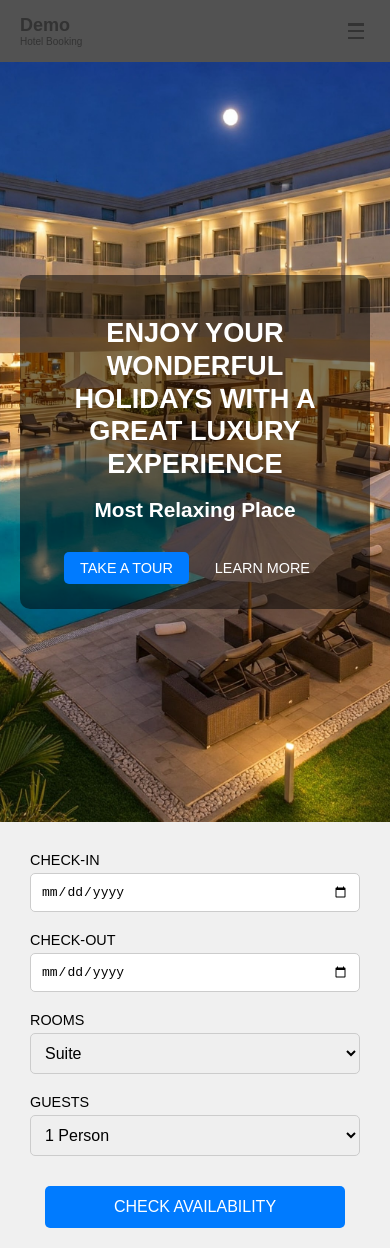
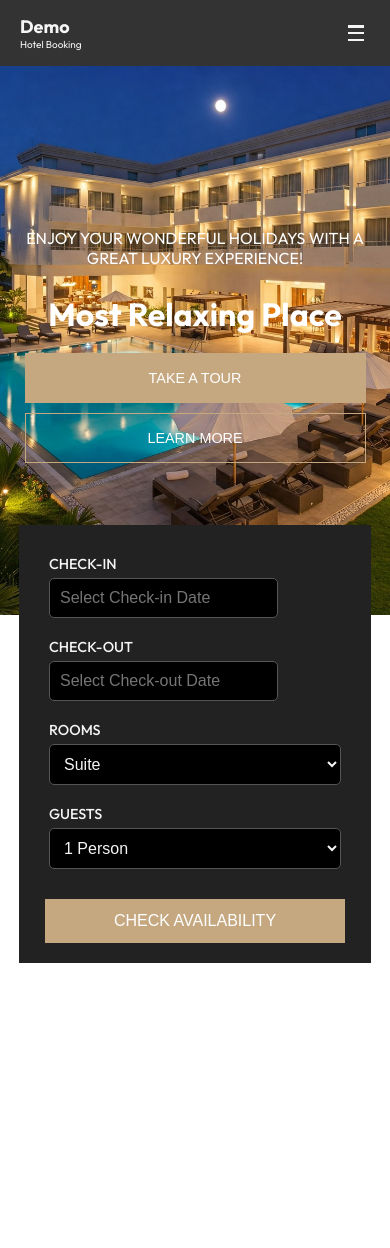
Before and after one commit to mphojames9/hotelBookingsWebsite, a React (Vite) app: page / in a window 390 px wide. After the commit the page ends 963 px from the top, so only its background shows below. Built offline with nearby package versions, Linux system fonts and the light colour scheme.

Commit message:
Setting react routers

```diff
--- a/index.html
+++ b/index.html
@@ -4,7 +4,7 @@
     <meta charset="UTF-8" />
     <link rel="icon" type="image" href="./src/assets/logo/mylogo.png" />
     <meta name="viewport" content="width=device-width, initial-scale=1.0" />
-    <title>Resume Builder</title>
+    <title>Hotel Bookings</title>
   </head>
   <body>
     <div id="root"></div>
--- a/package.json
+++ b/package.json
@@ -21,8 +21,10 @@
     "jspdf": "^2.5.2",
     "react": "^18.3.1",
     "react-animate-on-scroll": "^2.1.9",
+    "react-datepicker": "^8.2.1",
     "react-dom": "^18.3.1",
     "react-fast-marquee": "^1.6.5",
+    "react-router-dom": "^7.3.0",
     "react-toastify": "^11.0.3",
     "react-use-downloader": "^1.2.8"
   },
--- a/src/App.css
+++ b/src/App.css
@@ -1,5 +1,7 @@
-/* src/App.css */
+@import url('https://fonts.googleapis.com/css2?family=Outfit:wght@100..900&display=swap');
+
 body {
     margin: 0;
-    font-family: sans-serif;
+    font-family: 'Nunito", Arial, sans-serif';
+    font-family: outfit;
   }
--- a/src/components/BookingForm.jsx
+++ b/src/components/BookingForm.jsx
@@ -1,17 +1,33 @@
 // src/components/BookingForm.jsx
 import './styles/BookingForm.css';
+import React, { useState } from 'react';
+import DatePicker from 'react-datepicker';
+import 'react-datepicker/dist/react-datepicker.css';
 
 function BookingForm() {
+  const [checkinDate, setCheckinDate] = useState(null);
+  const [checkoutDate, setCheckoutDate] = useState(null);
+
   return (
     <section className="booking-form">
       <div className="form-container">
         <div className="form-group">
           <label htmlFor="checkin">CHECK-IN</label>
-          <input type="date" id="checkin" />
+          <DatePicker
+            selected={checkinDate}
+            onChange={(date) => setCheckinDate(date)}
+            placeholderText="Select Check-in Date"
+            className="date-picker"
+          />
         </div>
         <div className="form-group">
           <label htmlFor="checkout">CHECK-OUT</label>
-          <input type="date" id="checkout" />
+          <DatePicker
+            selected={checkoutDate}
+            onChange={(date) => setCheckoutDate(date)}
+            placeholderText="Select Check-out Date"
+            className="date-picker"
+          />
         </div>
         <div className="form-group">
           <label htmlFor="rooms">ROOMS</label>
--- a/src/components/Hero.jsx
+++ b/src/components/Hero.jsx
@@ -5,8 +5,8 @@ function Hero() {
   return (
     <section className="hero">
       <div className="hero-content">
-        <h1>ENJOY YOUR WONDERFUL HOLIDAYS WITH A GREAT LUXURY EXPERIENCE</h1>
-        <h2>Most Relaxing Place</h2>
+        <p>ENJOY YOUR WONDERFUL HOLIDAYS WITH A GREAT LUXURY EXPERIENCE!</p>
+        <h1>Most Relaxing Place</h1>
         <div className="buttons">
           <button className="tour-button">TAKE A TOUR</button>
           <button className="learn-button">LEARN MORE</button>
--- a/src/components/styles/BookingForm.css
+++ b/src/components/styles/BookingForm.css
@@ -1,8 +1,13 @@
 /* src/components/BookingForm.css */
 .booking-form {
-  background-color: #f0f0f0;
-  padding: 20px; /* Reduced padding for smaller screens */
+  background-color: #222222;
+  padding: 20px;
   text-align: center;
+  color: whitesmoke;
+  margin-top: -30px;
+  max-width: max-content;
+  margin: -90px auto;
+  width: 80%;
 }
 
 .form-container {
@@ -16,51 +21,54 @@
 .form-group {
   margin: 10px;
   text-align: left;
-  flex: 1 1 150px; /* Allow items to grow/shrink, set a base width */
-  min-width: 150px; /* Prevent items from becoming too narrow */
+  flex: 1 1 150px;
+  min-width: 150px;
 }
 
 .form-group label {
   display: block;
   font-weight: 500;
   margin-bottom: 5px;
-  font-size: 0.9em; /* Smaller font for smaller screens */
+  font-size: 0.9em;
 }
 
 .form-group input,
-.form-group select {
-  width: 100%; /* Make inputs and selects full width of their container */
+.form-group select,
+.date-picker {
+  width: 100%;
   padding: 10px;
-  border: 1px solid #ccc;
+  border: 1px solid #555;
   border-radius: 5px;
-  font-size: 1em; /* Adjusted font size */
-  box-sizing: border-box; /* Include padding and border in element's total width and height */
+  font-size: 1em;
+  box-sizing: border-box;
+  background-color: black;
+  color: whitesmoke;
 }
 
 .check-button {
   padding: 12px 24px;
-  background-color: #007bff;
+  background-color: #c5a880;
   color: #fff;
-  border: none;
-  border-radius: 5px;
-  font-size: 1em; /* Adjusted font size */
+  border: 1px solid #c5a880;
+  font-size: 1em;
   cursor: pointer;
   margin-top: 20px;
-  width: 100%; /* Full width button on smaller screens */
-  max-width: 300px; /* Limit button width on larger screens */
+  width: 100%;
+  max-width: 300px;
 }
 
-/* Media query for smaller screens */
 @media (max-width: 600px) {
   .form-group {
-    flex-basis: 100%; /* Stack form groups vertically on small screens */
+    flex-basis: 100%;
   }
 }
 
-/* Media query for very small screens */
 @media (max-width: 350px) {
-    .form-group input, .form-group select, .check-button {
-        font-size: 0.9em;
-        padding: 8px;
-    }
+  .form-group input,
+  .form-group select,
+  .check-button,
+  .date-picker {
+    font-size: 0.9em;
+    padding: 8px;
+  }
 }
--- a/src/components/styles/Header.css
+++ b/src/components/styles/Header.css
@@ -3,44 +3,54 @@
   display: flex;
   justify-content: space-between;
   align-items: center;
-  padding: 15px 20px; /* Reduced padding for smaller screens */
+  padding: 15px 20px;
   margin: 0 auto;
-  background-color: #525252;
-  color: white;
+  background-color: #333;
+  color: whitesmoke;
 }
 
 .logo {
-  font-size: 22px; /* Slightly smaller font for smaller screens */
+  font-size: 22px;
   font-weight: bold;
-  color: #333;
+  color: whitesmoke;
 }
 
 .logo span {
-  font-size: 12px; /* Smaller font for smaller screens */
+  font-size: 12px;
   display: block;
   font-weight: normal;
 }
 
+@media (min-width: 769px) {
+  .nav {
+    display: none;
+    margin-right: 10%;
+  }
 
+  .nav a {
+    padding: 10px;
+  }
 
-@media (min-width:769px){
-  .nav {
-    display: none; /* hidden by default, animation will control this */
+  .logo {
+    font-size: 22px;
+    font-weight: bold;
+    color: whitesmoke;
+    margin-left: 10%;
   }
 }
 
-@media (max-width:768px){
+@media (max-width: 768px) {
   .nav {
-    display: none; /* hidden by default, animation will control this */
+    display: none;
   }
 }
 
 .nav a {
-  margin-left: 15px; /* Reduced margin for smaller screens */
+  margin-left: 15px;
   text-decoration: none;
-  color: #333;
-  font-weight: 500;
-  font-size: 14px; /* Smaller font for smaller screens */
+  color: whitesmoke;
+  font-weight: 600;
+  font-size: 14px;
 }
 
 .nav a:hover {
@@ -51,17 +61,17 @@
   display: none;
   flex-direction: column;
   justify-content: space-between;
-  width: 28px; /* Slightly smaller hamburger */
-  height: 18px; /* Slightly smaller hamburger */
+  width: 28px;
+  height: 18px;
   background: transparent;
   border: none;
   cursor: pointer;
 }
 
 .hamburger .bar {
-  height: 2.5px; /* Slightly thinner bars */
+  height: 2.5px;
   width: 100%;
-  background-color: #333;
+  background-color: whitesmoke;
 }
 
 @media (max-width: 768px) {
@@ -69,12 +79,12 @@
     display: none;
     flex-direction: column;
     position: absolute;
-    top: 55px; /* Adjusted top position based on header height */
+    top: 55px;
     left: 0;
     width: 100%;
-    background-color: #fff;
+    background-color: #333; /* Background color for the nav */
     text-align: center;
-    box-shadow: 0 2px 5px rgba(0, 0, 0, 0.1); /* Reduced shadow */
+    box-shadow: 0 2px 5px rgba(0, 0, 0, 0.1);
     z-index: 10;
   }
 
@@ -83,8 +93,15 @@
   }
 
   .nav a {
-    margin: 12px 0; /* Reduced margin for smaller screens */
+    margin: 12px 0;
     display: block;
+    background-color: #333; /* Background color for nav links */
+    color: whitesmoke; /* Text color for nav links */
+    padding: 10px 0;
+  }
+
+  .nav a:hover{
+    background-color: #555;
   }
 
   .hamburger {
@@ -92,14 +109,14 @@
   }
 }
 
-@media (max-width: 480px){
-    .logo{
+@media (max-width: 480px) {
+  .logo {
     font-size: 18px;
   }
-    .logo span{
+  .logo span {
     font-size: 10px;
   }
-    .nav a{
+  .nav a {
     font-size: 12px;
   }
 }
--- a/src/components/styles/Hero.css
+++ b/src/components/styles/Hero.css
@@ -14,19 +14,18 @@
 }
 
 .hero-content {
-  background-color: rgba(0, 0, 0, 0.5);
   padding: 30px; /* Adjusted padding for smaller screens */
   border-radius: 10px;
   max-width: 90%; /* Limit width for better readability on smaller screens */
 }
 
 .hero h1 {
-  font-size: 2.5rem; /* Using rem for relative font sizes */
+  font-size: 3rem; /* Using rem for relative font sizes */
   margin-bottom: 15px; /* Adjusted margin */
   line-height: 1.2; /* Improved line height for readability */
 }
 
-.hero h2 {
+.hero p {
   font-size: 1.8rem; /* Using rem for relative font sizes */
   margin-bottom: 25px; /* Adjusted margin */
 }
@@ -38,10 +37,12 @@
   border-radius: 5px;
   font-size: 1rem; /* Using rem for relative font sizes */
   cursor: pointer;
+  border-radius: 0;
+  border: 1px #c5a880 solid;
 }
 
 .tour-button {
-  background-color: #007bff;
+  background-color: #c5a880;
   color: #fff;
 }
 
@@ -54,30 +55,42 @@
 /* Media queries for responsiveness */
 @media (max-width: 768px) {
   .hero h1 {
-    font-size: 2rem;
+    font-size: 3rem;
   }
 
-  .hero h2 {
+  .hero p {
     font-size: 1.5rem;
   }
 }
 
 @media (max-width: 480px) {
-  .hero h1 {
-    font-size: 1.7rem;
+  .hero {
+    padding: 0;
+    height: 65vh;
   }
 
-  .hero h2 {
-    font-size: 1.3rem;
+  .hero h1 {
+    font-size: 2rem;
+  }
+
+  .hero p {
+    font-size: 1rem;
+  }
+
+  .buttons {
+    display: flex;
+    flex-direction: column;
   }
 
   .buttons button {
     padding: 8px 16px;
     font-size: 0.9rem;
+    height: 50px;
   }
 
   .hero-content {
-    padding: 20px;
+    width: 100%;
+    padding: 0;
   }
 }
 
--- a/src/main.jsx
+++ b/src/main.jsx
@@ -1,9 +1,12 @@
 import React from 'react'
 import ReactDOM from 'react-dom/client'
 import App from './App.jsx'
+import { BrowserRouter } from 'react-router-dom';
 
 ReactDOM.createRoot(document.getElementById('root')).render(
   <React.StrictMode>
-    <App />
-  </React.StrictMode>,
+    <BrowserRouter>
+      <App />
+    </BrowserRouter>
+  </React.StrictMode>
 )
```
Also changed, not shown: 1 other file (tests, documents, lock files or other folders). Lines whose indentation alone changed are shown as unchanged.
